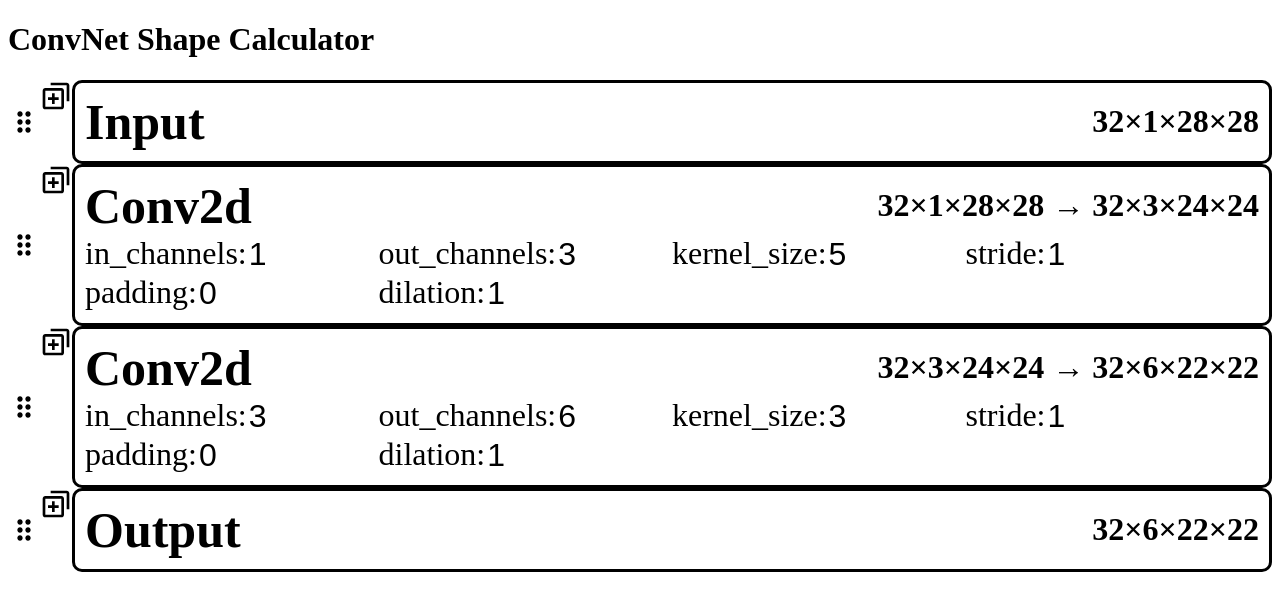
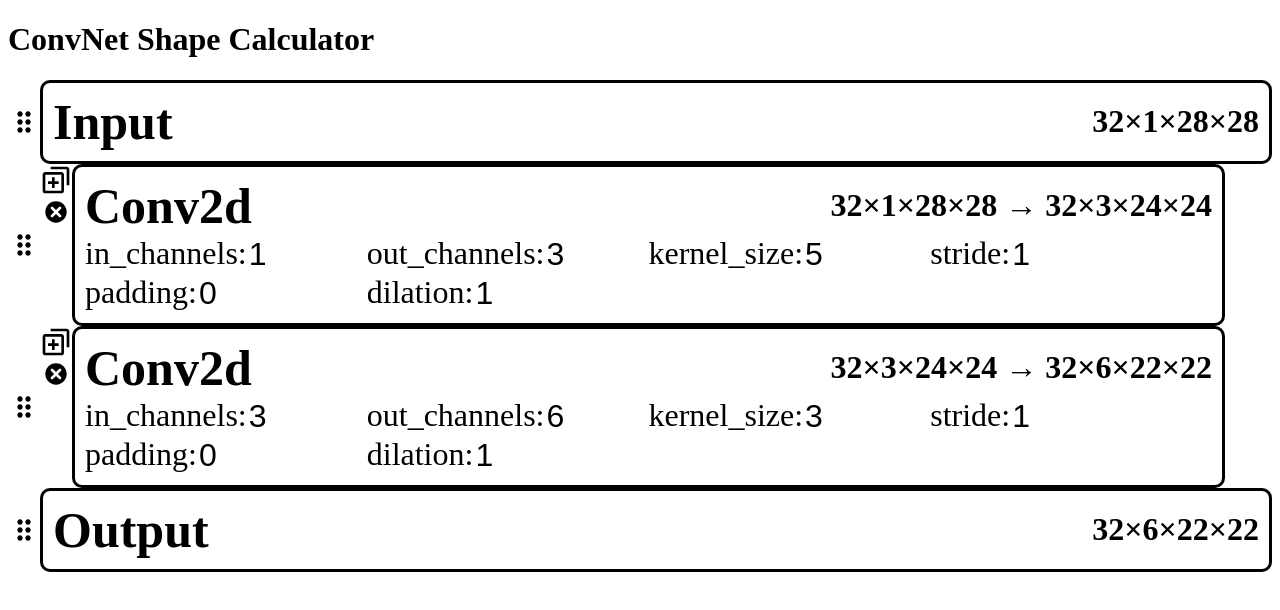
Before and after one commit to lemolatoon/convnet-shape-calculator, a Next.js app: page / in a window 1280 px wide. Shown: the top 610 px of the page. Built offline with nearby package versions, Linux system fonts and the light colour scheme.

Commit message:
Impl delete button

```diff
--- a/src/components/ui/Layer.tsx
+++ b/src/components/ui/Layer.tsx
@@ -16,6 +16,7 @@ import { exhaustiveChack, RequiredDeep } from "@/type/util";
 import { ChangeEvent } from "react";
 import styled from "styled-components";
 import { BiDuplicate } from "react-icons/bi";
+import { TiDelete } from "react-icons/ti";
 import { clone } from "@/utils/layer";
 
 export type LayerProps<T extends string | number | undefined> = {
@@ -155,11 +156,20 @@ const StyledDuplicateButton = styled(BiDuplicate)`
   cursor: pointer;
   font-size: 2em;
 `;
+
+const StyledDeleteButton = styled(TiDelete)`
+  cursor: pointer;
+  font-size: 2em;
+`;
+const ButtonBox = styled.div`
+  display: flex;
+  flex-direction: column;
+`;
 const LayerWrapper = styled.div``;
 const LayerHOCBox = styled.div`
   display: grid;
   grid-template-columns: auto 1fr;
-  > ${StyledDuplicateButton} {
+  > ${ButtonBox} {
     grid-row-start: 0;
     grid-row-end: 1;
     grid-column-start: 0;
@@ -169,20 +179,24 @@ const LayerHOCBox = styled.div`
   > ${LayerWrapper} {
     grid-row-start: 0;
     grid-row-end: 1;
-    grid-column-start: 2;
-    grid-column-end: 3;
+    grid-column-start: 1;
+    grid-column-end: 2;
   }
 `;
 
 const AddCommonsAlongAllLayers = (
   PureLayer: LayerComponent,
-  onDuplicate?: () => void
+  onDuplicate?: () => void,
+  onDelete?: () => void
 ): LayerComponent =>
   function AppliedLayer({ tensor }: RenderProps) {
-    if (!onDuplicate) return <PureLayer tensor={tensor} />;
+    if (!onDuplicate && !onDelete) return <PureLayer tensor={tensor} />;
     return (
       <LayerHOCBox>
-        <StyledDuplicateButton onClick={onDuplicate} />
+        <ButtonBox>
+          {onDuplicate && <StyledDuplicateButton onClick={onDuplicate} />}
+          {onDelete && <StyledDeleteButton onClick={onDelete} />}
+        </ButtonBox>
         <LayerWrapper>
           <PureLayer tensor={tensor} />
         </LayerWrapper>
@@ -193,7 +207,8 @@ const AddCommonsAlongAllLayers = (
 export const renderLayer: Render = (
   layer: Layer,
   updateLayer: (layer: Layer) => void,
-  addLayer?: (layer: Layer) => void
+  addLayer?: (layer: Layer) => void,
+  deleteLayer?: () => void
 ) => {
   const PureLayer = (() => {
     switch (layer.key) {
@@ -220,6 +235,11 @@ export const renderLayer: Render = (
         throw new Error("unreacheable");
     }
   })();
-  const onDuplicate = addLayer ? () => addLayer(clone(layer)) : undefined;
-  return AddCommonsAlongAllLayers(PureLayer, onDuplicate);
+  const onDuplicate =
+    addLayer && layer.noDuplicate !== true
+      ? () => addLayer(clone(layer))
+      : undefined;
+  const onDelete =
+    deleteLayer && layer.noDelete !== true ? () => deleteLayer() : undefined;
+  return AddCommonsAlongAllLayers(PureLayer, onDuplicate, onDelete);
 };
--- a/src/hooks/useSequential.ts
+++ b/src/hooks/useSequential.ts
@@ -38,9 +38,21 @@ export const useSequentialLogic = (
           });
           updateParams(copiedParams);
         };
+        const deleteLayer = () => {
+          const copiedParams: typeof params = JSON.parse(
+            JSON.stringify(params)
+          );
+          copiedParams.splice(idx, 1);
+          updateParams(copiedParams);
+        };
         const currentTensor = tensors.slice(-1)[0];
         const renderCurrrentLayer = () =>
-          renderLayer(layer, updateLayer, addLayer)({ tensor: currentTensor });
+          renderLayer(
+            layer,
+            updateLayer,
+            addLayer,
+            deleteLayer
+          )({ tensor: currentTensor });
         const nextTensor = forward(layer, currentTensor);
         return {
           renderLayers: [
--- a/src/pages/index.tsx
+++ b/src/pages/index.tsx
@@ -12,10 +12,14 @@ export default function Home() {
   const inputLayer: Layer = {
     key: "JustTensor",
     params: { name: "Input" },
+    noDelete: true,
+    noDuplicate: true,
   };
   const outputLayer: Layer = {
     key: "JustTensor",
     params: { name: "Output" },
+    noDelete: true,
+    noDuplicate: true,
   };
   const conv1: Layer = {
     key: "Conv2d",
--- a/src/type/layer.ts
+++ b/src/type/layer.ts
@@ -24,6 +24,8 @@ export type LayerKey = "Sequential" | "Conv2d" | "JustTensor";
 type LayerFactory<K extends LayerKey, T extends ParamBase> = {
   key: K;
   params: T;
+  noDelete?: boolean;
+  noDuplicate?: boolean;
 };
 
 export type SequentialParams = { layer: Layer; id: number }[];
@@ -51,5 +53,6 @@ export type LayerComponent = (props: RenderProps) => JSX.Element;
 export type Render = (
   layer: Layer,
   updateLayer: (layer: Layer) => void,
-  addLayer?: (layer: Layer) => void
+  addLayer?: (layer: Layer) => void,
+  deleteLayer?: () => void
 ) => LayerComponent;
```
